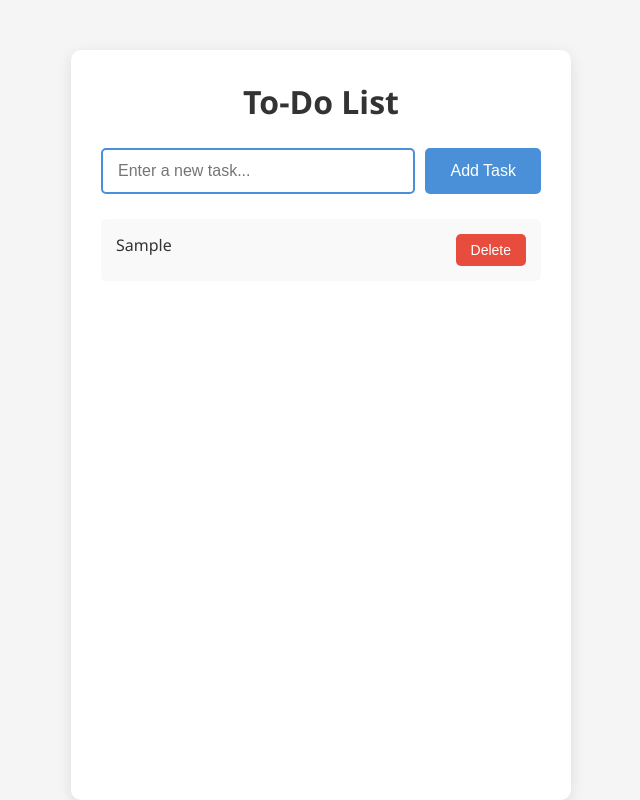
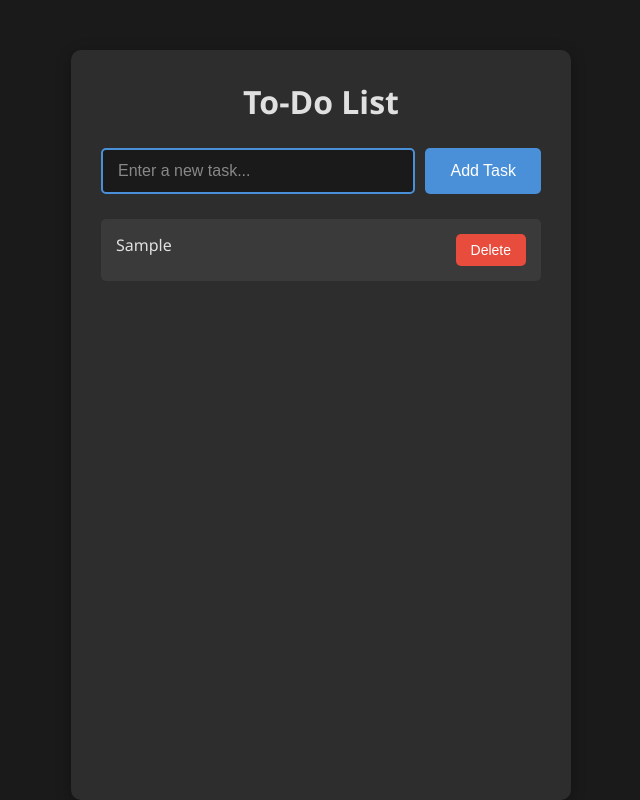
Before and after one commit to iliev-blnk/todo-list, a plain HTML site: page index.html in a window 1280 px wide. Both pictures are taken after typing "Sample" into the empty fields and a click on the button "Add Task". Shown: the whole page, without its empty margins (319-959 px from the left). Drawn offline with Linux system fonts and the light colour scheme.

Commit message:
Add dark mode as default theme

```diff
--- a/style.css
+++ b/style.css
@@ -6,7 +6,7 @@
 
 body {
     font-family: 'Segoe UI', Tahoma, Geneva, Verdana, sans-serif;
-    background-color: #f5f5f5;
+    background-color: #1a1a1a;
     min-height: 100vh;
     display: flex;
     justify-content: center;
@@ -16,16 +16,16 @@ body {
 .container {
     width: 100%;
     max-width: 500px;
-    background: white;
+    background: #2d2d2d;
     border-radius: 10px;
-    box-shadow: 0 4px 15px rgba(0, 0, 0, 0.1);
+    box-shadow: 0 4px 15px rgba(0, 0, 0, 0.3);
     padding: 30px;
     margin: 0 20px;
 }
 
 header h1 {
     text-align: center;
-    color: #333;
+    color: #e0e0e0;
     margin-bottom: 25px;
 }
 
@@ -38,15 +38,21 @@ header h1 {
 #taskInput {
     flex: 1;
     padding: 12px 15px;
-    border: 2px solid #ddd;
+    border: 2px solid #444;
     border-radius: 5px;
     font-size: 16px;
     outline: none;
     transition: border-color 0.3s;
+    background: #1a1a1a;
+    color: #e0e0e0;
 }
 
 #taskInput:focus {
     border-color: #4a90d9;
+}
+
+#taskInput::placeholder {
+    color: #888;
 }
 
 #addBtn {
@@ -73,7 +79,7 @@ header h1 {
     align-items: flex-start;
     justify-content: space-between;
     padding: 15px;
-    background: #f9f9f9;
+    background: #3a3a3a;
     border-radius: 5px;
     margin-bottom: 10px;
     transition: all 0.3s;
@@ -81,13 +87,13 @@ header h1 {
 }
 
 .task-item:hover {
-    background: #f0f0f0;
+    background: #454545;
 }
 
 .task-text {
     flex: 1;
     font-size: 16px;
-    color: #333;
+    color: #e0e0e0;
     cursor: pointer;
     word-wrap: break-word;
     overflow-wrap: break-word;
@@ -99,7 +105,7 @@ header h1 {
 }
 
 .task-item.completed {
-    background: #e8f5e9;
+    background: #1e3a1e;
 }
 
 .task-actions {
```
